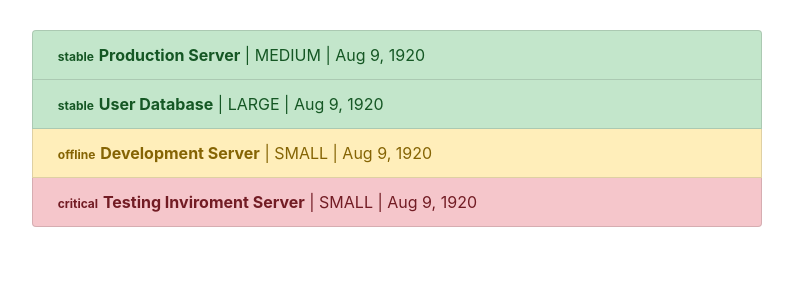
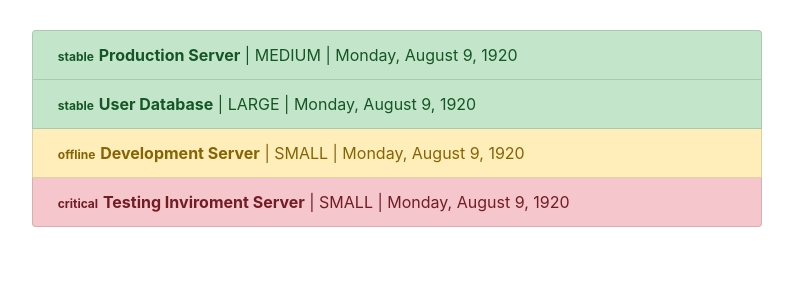
Before and after one commit to uladzimir-yeudakimovich/pipes, an Angular app: page / in a window 1280 px wide. Shown: the top 300 px of the page, without its empty margins (53-846 px from the left). Built offline with nearby package versions, Linux system fonts and the light colour scheme.

Commit message:
Parametrizing Pipes

```diff
--- a/src/app/app.component.html
+++ b/src/app/app.component.html
@@ -12,7 +12,7 @@
           </span>
           <strong>{{ server.name }}</strong> |
           {{ server.instanseType | uppercase }} |
-          {{ server.started | date }}
+          {{ server.started | date:'fullDate' }}
         </li>
       </ul>
     </div>
--- a/tsconfig.json
+++ b/tsconfig.json
@@ -10,7 +10,7 @@
     "module": "esnext",
     "moduleResolution": "node",
     "importHelpers": true,
-    "target": "es2015",
+    "target": "es5",
     "typeRoots": [
       "node_modules/@types"
     ],
```
